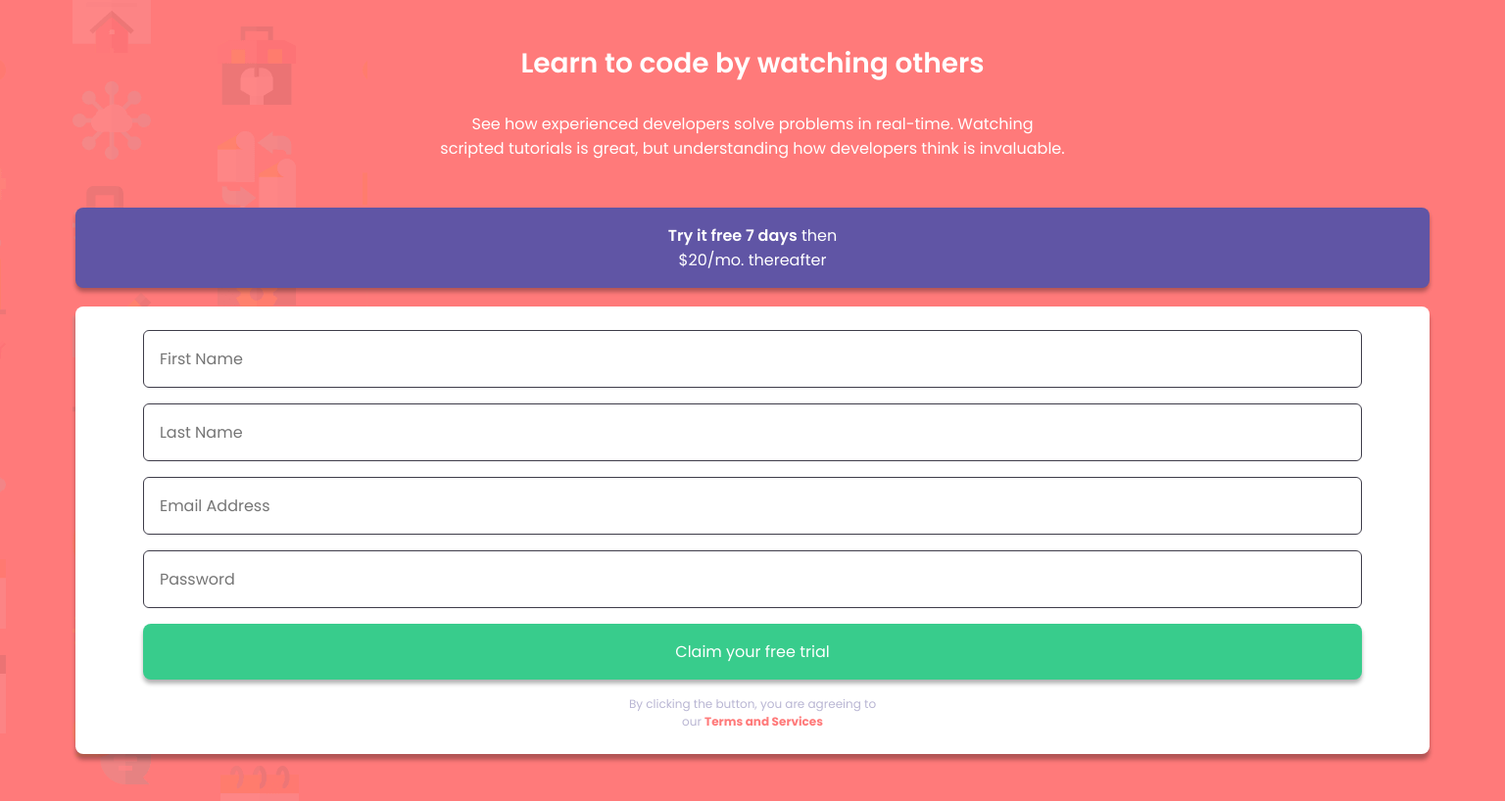
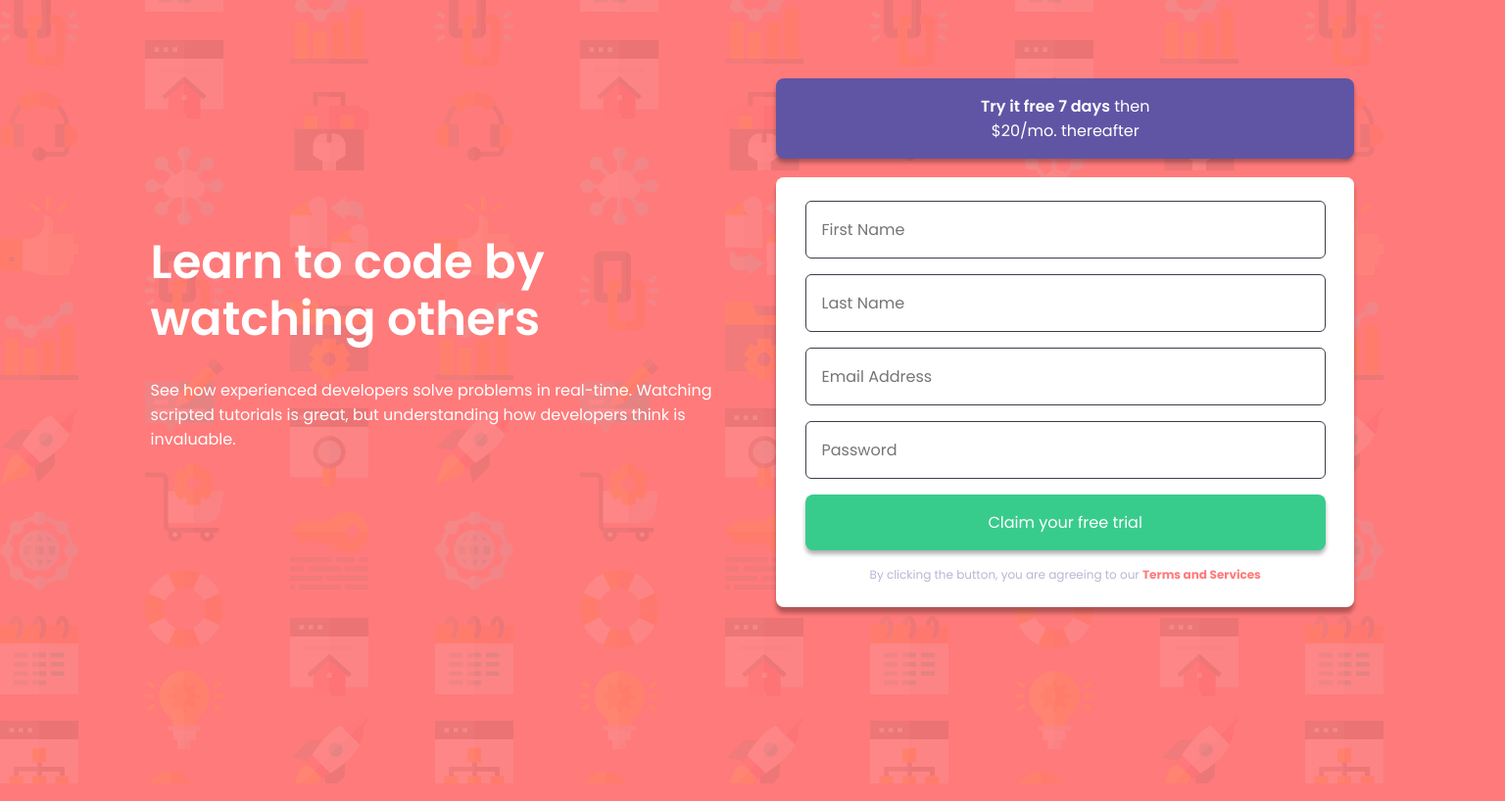
Before and after one commit to Mikiko-Shimosako/intro-component-with-signup-form-master, a plain HTML site: page index.html in a window 1536 px wide. Shown: the whole page at 98% size. Drawn offline with Linux system fonts and the light colour scheme; some packages are replaced by stand-ins of ours.

Commit message:
pc.cssまで

```diff
--- a/index.html
+++ b/index.html
@@ -20,15 +20,17 @@
 
 <body class="body">
   <div class="container">
+    <div class="left-contents">
       <h1 class="title">
         Learn to code by watching others
       </h1>
 
       <p class="content-text">
-      See how experienced developers solve problems in real-time. Watching<br/> scripted tutorials is great,
+        See how experienced developers solve problems in real-time. Watching scripted tutorials is great,
         but understanding how developers think is invaluable.
       </p>
-
+    </div>
+    <div class="right-contents">
       <div class="link-text">
         <a href="#" class="link">
           <span class="bold">Try it free 7 days</span>  then<br/> $20/mo. thereafter
@@ -37,17 +39,18 @@
 
       <div class="input-group">
         <div class="input-group-container">
-        <input type="text" placeholder="First Name" required class="first-name">
-        <input type="text" placeholder="Last Name" required class="last-name">
-        <input type="email" placeholder="Email Address" required class="email">
-        <input type="text" placeholder="Password" required class="password">
+          <input type="text" placeholder="First Name" required id="first-name" class="input">
+          <input type="text" placeholder="Last Name" required id="last-name" class="input">
+          <input type="email" placeholder="Email Address" required id="email" class="input">
+          <input type="text" placeholder="Password" required id="password" class="input">
 
           <button class="submit">
             Claim your free trial
           </button>
           <p class="terms-text">
-          By clicking the button, you are agreeing to<br/> our <span class="red">Terms and Services</span>
+            By clicking the button, you are agreeing to our <span class="red">Terms and Services</span>
           </p>
+        </div>
       </div>
     </div>
   </div>
--- a/style.css
+++ b/style.css
@@ -62,7 +62,7 @@
   gap: 1rem;
 }
 
-input {
+.input {
   display: block;
   border: 1px solid hsl(249, 10%, 26%);
   border-radius: 6px;
@@ -88,3 +88,38 @@ input {
   color: hsl(0, 100%, 74%);
   font-weight: 700;
 }
+
+@media (min-width: 1440px) {
+  .body {
+    background-image: url(./images/bg-intro-desktop.png);
+  }
+
+  .container {
+    width: 80%;
+    padding-block: 5rem;
+    display: flex;
+    justify-content: space-between;
+    gap: 3rem;
+  }
+
+  .container>.left-contents,
+  .container>.right-contents {
+    flex: 1;
+  }
+
+  .left-contents {
+    display: flex;
+    flex-direction: column;
+    justify-content: center;
+  }
+
+  .title {
+    font-size: 3rem;
+    text-align: left;
+  }
+
+  .content-text {
+    text-align: left;
+    margin-bottom: 0;
+  }
+}
```
Lines whose indentation alone changed are shown as unchanged.
